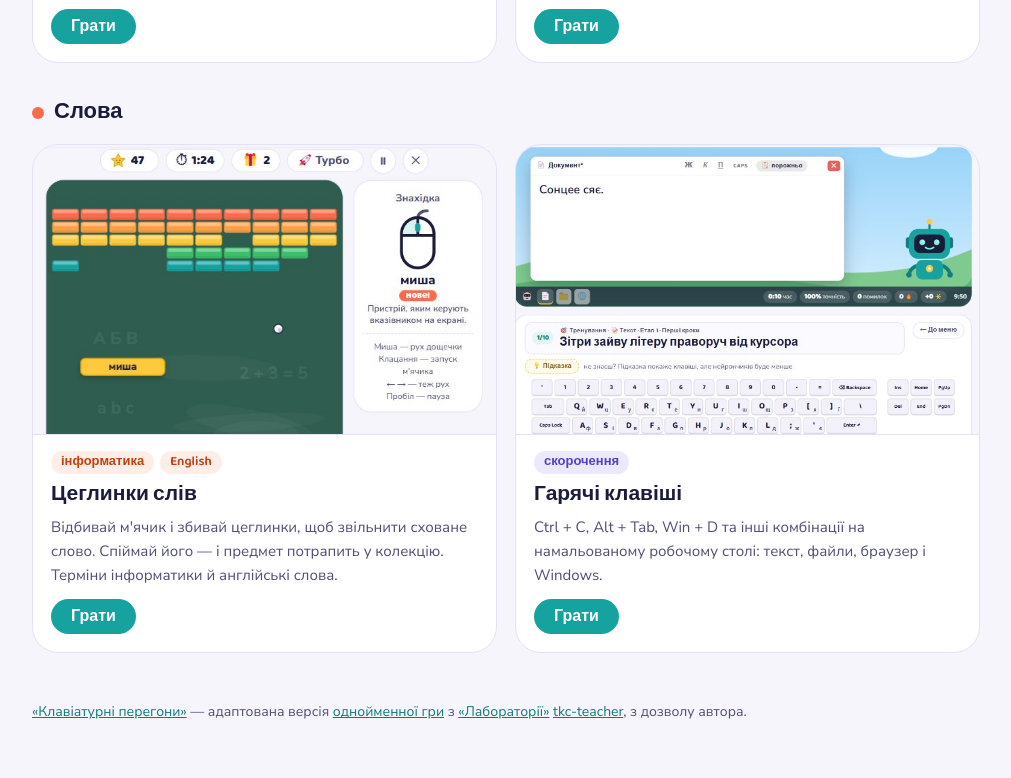
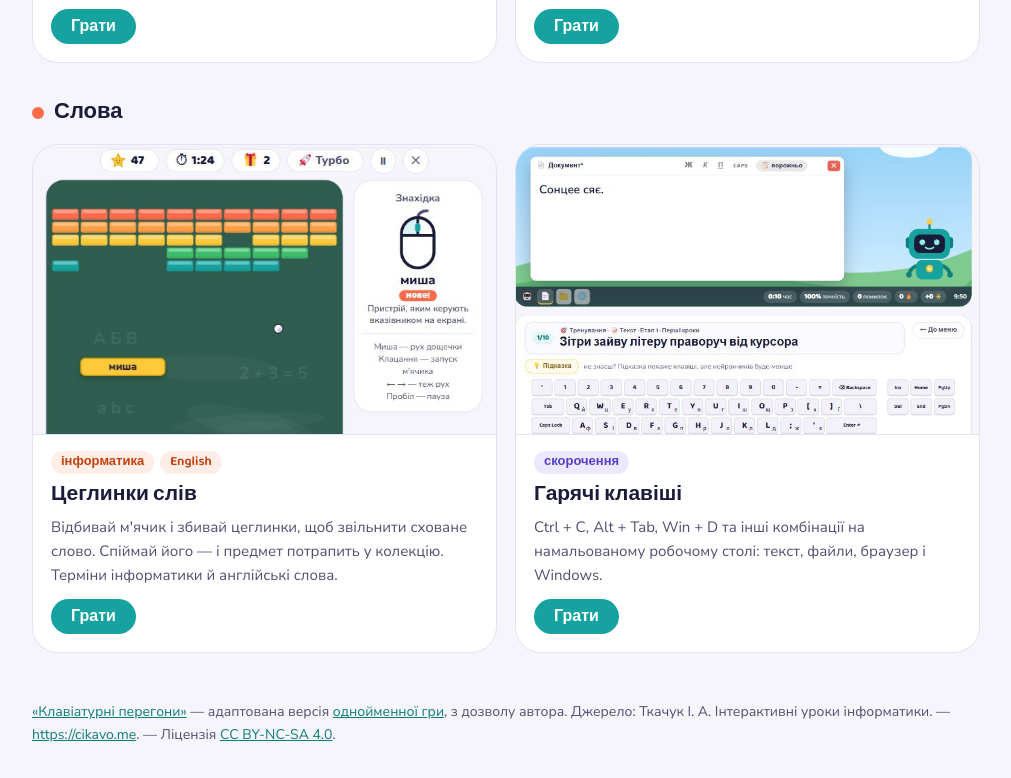
Before and after one commit to cyrilreyda/cyrilreyda.github.io, a plain HTML site: page index.html in a window 1280 px wide. Shown: the part 1812-2590 px from the top of the page, without its empty margins (134-1145 px from the left). Before the commit the page ends 2568 px from the top, so only its background shows below. Drawn offline with Linux system fonts and the light colour scheme.

Commit message:
Credit the original game as Tkachuk I. A., Interactive computer science lessons
The source is now cited as «Ткачук І. А. Інтерактивні уроки інформатики. —
https://cikavo.me. — Ліцензія CC BY-NC-SA 4.0.» instead of «Лабораторія»
by tkc-teacher.

Co-Authored-By: Claude Opus 5.5 <noreply@anthropic.com>

```diff
--- a/index.html
+++ b/index.html
@@ -165,7 +165,7 @@
 </main>
 
 <footer class="container">
-  <a href="/typing-race-kids/">«Клавіатурні перегони»</a> — адаптована версія <a href="https://cikavo.me/labs/typing-race/">однойменної гри</a> з <a href="https://cikavo.me/labs/">«Лабораторії»</a> <a href="https://github.com/tkc-teacher/cikavo">tkc-teacher</a>, з дозволу автора.
+  <a href="/typing-race-kids/">«Клавіатурні перегони»</a> — адаптована версія <a href="https://cikavo.me/labs/typing-race/">однойменної гри</a>, з дозволу автора. Джерело: Ткачук І. А. Інтерактивні уроки інформатики. — <a href="https://cikavo.me">https://cikavo.me</a>. — Ліцензія <a href="https://creativecommons.org/licenses/by-nc-sa/4.0/deed.uk">CC BY-NC-SA 4.0</a>.
   <!-- Поки замок вимкнено (ENABLED у lock.js), посилання на код уроку не показуємо:
   <br><a href="/teacher/">Для вчителя: код уроку</a> -->
 </footer>
```
